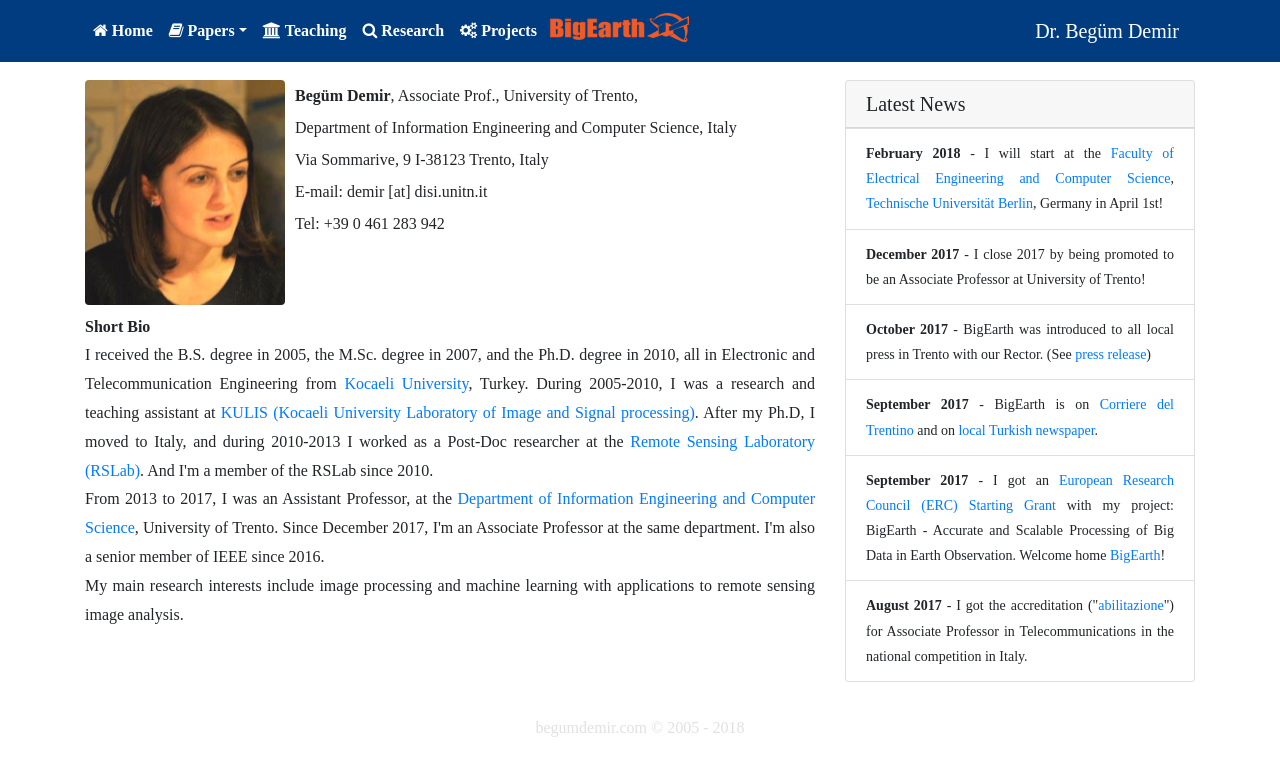
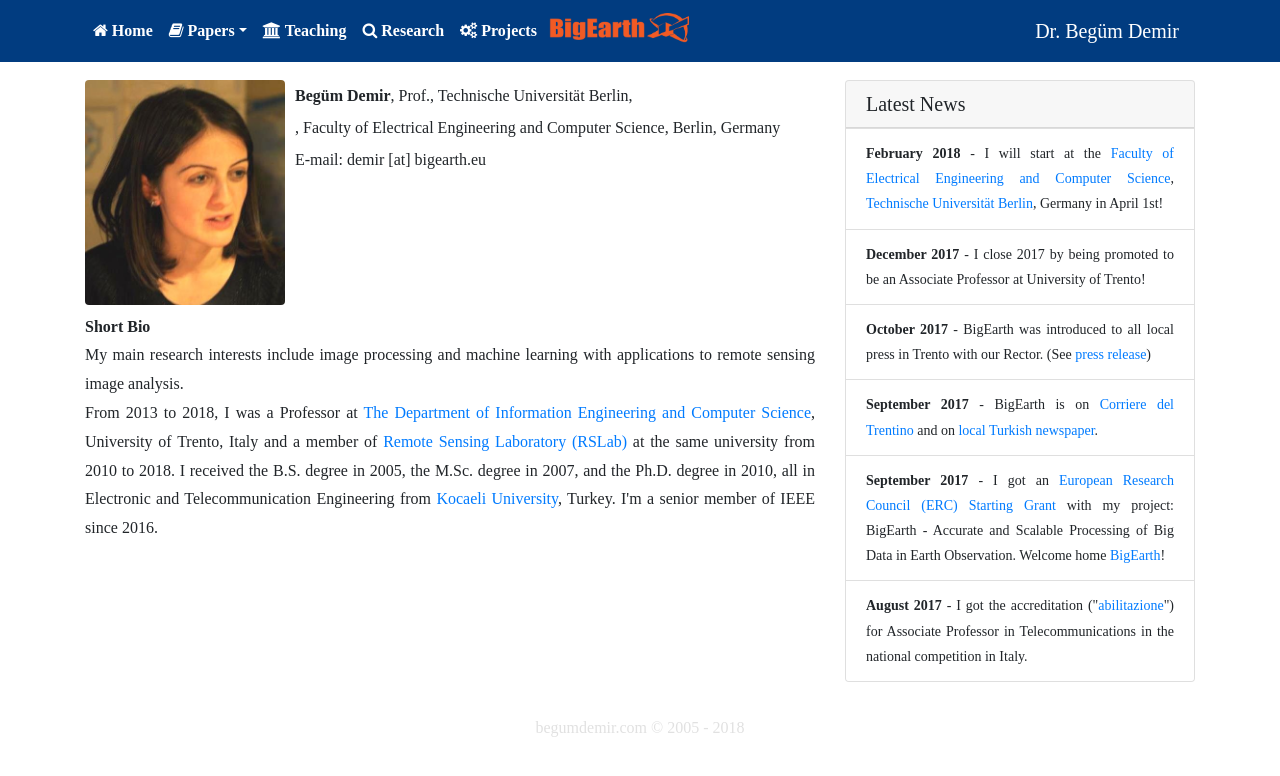
Before and after one commit to zafatar/bd, a Jekyll site: the page built from index.md, in a window 1280 px wide. Shown: the top 776 px of the page. Built offline with Jekyll 4.4.1, drawn with Linux system fonts in a browser that asks for light colours; nearby versions of some CDN libraries; some web fonts are replaced.

Commit message:
index updated

```diff
--- a/index.md
+++ b/index.md
@@ -10,25 +10,19 @@ guid: http://www.begumdemir.com/?page_id=1
 	<div class="row m-0">
 		<img style="margin-right: 10px" src="./assets/images/begum_demir_2.jpg" align="left" width="200px" class="rounded">
 		<p style="line-height: 200%;">
-		<b>Begüm Demir</b>, Associate Prof., University of Trento, <br />
-      	Department of Information Engineering and Computer Science, Italy
-      	<br />
-		Via Sommarive, 9 I-38123 Trento, Italy
+		<b>Begüm Demir</b>, Prof.,  Technische Universität Berlin,<br />,
+		Faculty of Electrical Engineering and Computer Science, Berlin, Germany
 		<br />
-		E-mail: demir [at] disi.unitn.it
-		<br />
-		Tel: +39 0 461 283 942
+		E-mail: demir [at] bigearth.eu
 		</p>
 	</div>
 	<div class="row m-0 my-2">
 
 <p style="line-height: 180%;" class="text-justify">
 <b>Short Bio</b><br>
-I received the B.S. degree in 2005, the M.Sc. degree in 2007, and the Ph.D. degree in 2010, all in Electronic and Telecommunication Engineering from <a href="http://www.kocaeli.edu.tr/int/">Kocaeli University</a>, Turkey. During 2005-2010, I was a research and teaching assistant at <a href="http://kulis.kocaeli.edu.tr/index_en.php">KULIS (Kocaeli University Laboratory of Image and Signal processing)</a>. After my Ph.D, I moved to Italy, and during 2010-2013 I worked as a Post-Doc researcher at the <a href="http://disi.unitn.it/rslab/index.php" target="_blank">Remote Sensing Laboratory (RSLab)</a>. And I'm a member of the RSLab since 2010.
+My main research interests include image processing and machine learning with applications to remote sensing image analysis.
 <br />
-From 2013 to 2017, I was an Assistant Professor, at the <a href="http://disi.unitn.it" target="_blank">Department of Information Engineering and Computer Science</a>, University of Trento. Since December 2017, I'm an Associate Professor at the same department. I'm also a senior member of IEEE since 2016.
-<br />
-My main research interests include image processing and machine learning with applications to remote sensing image analysis.
+From 2013 to 2018, I was a Professor at <a href="http://disi.unitn.it" target="_blank">The Department of Information Engineering and Computer Science</a>, University of Trento, Italy and a member of <a href="http://disi.unitn.it/rslab/index.php" target="_blank">Remote Sensing Laboratory (RSLab)</a> at the same university from 2010 to 2018. I received the B.S. degree in 2005, the M.Sc. degree in 2007, and the Ph.D. degree in 2010, all in Electronic and Telecommunication Engineering from <a href="http://www.kocaeli.edu.tr/int/">Kocaeli University</a>, Turkey. I'm a senior member of IEEE since 2016.
 </p>
 	</div>
 
```
